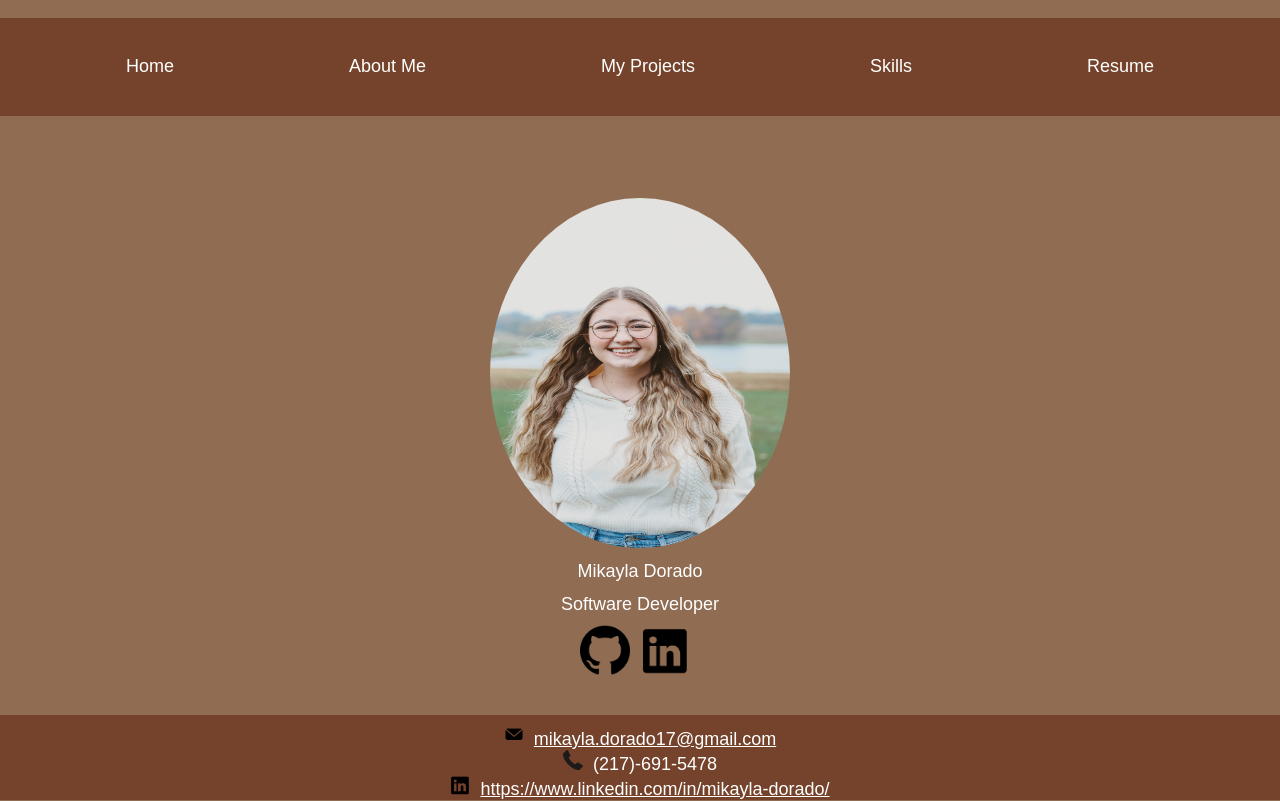
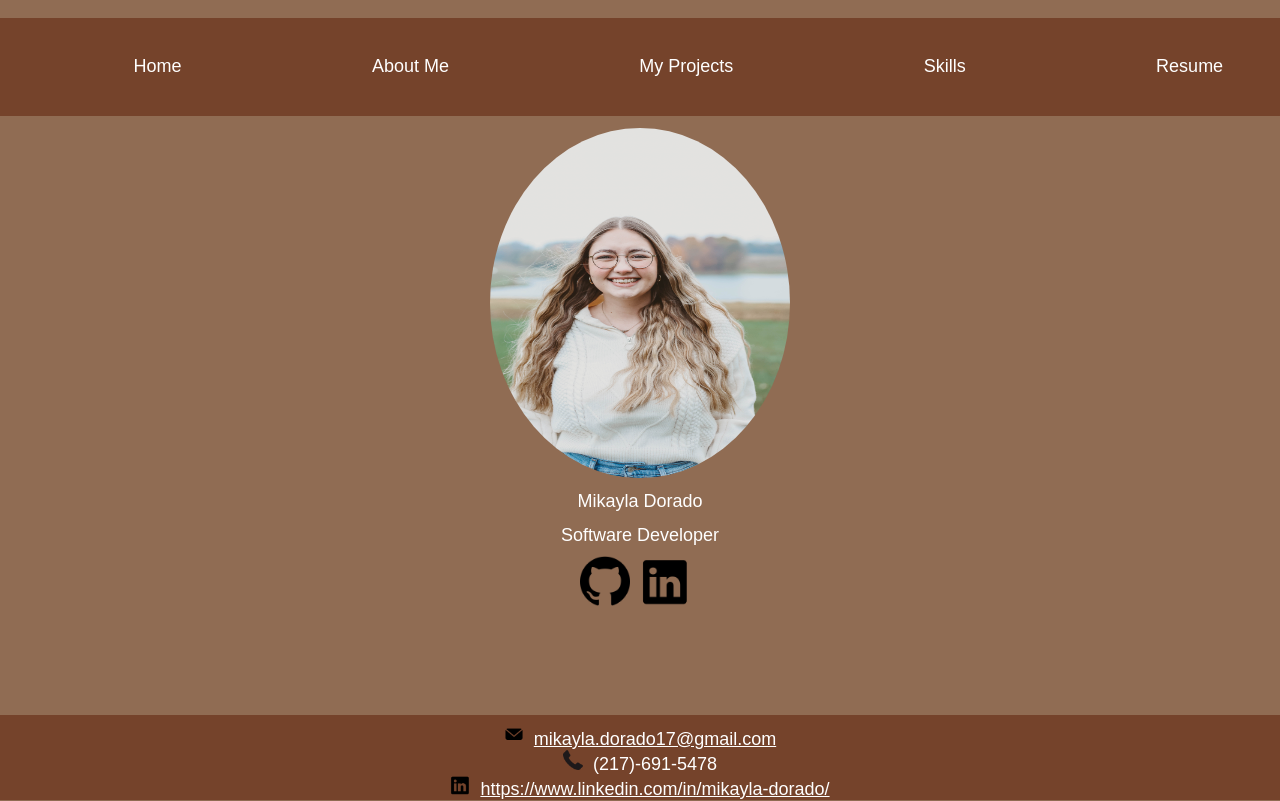
Before and after one commit to mikayla-dorado/portfolio-site, a React (Create React App) app: page / in a window 1280 px wide. Shown: the top 801 px of the page. Built offline with nearby package versions, Linux system fonts and the light colour scheme.

Commit message:
updated styling

```diff
--- a/src/Components/Footer/Footer.js
+++ b/src/Components/Footer/Footer.js
@@ -8,7 +8,7 @@ export const Footer = () => {
         <footer>
             <div className="footer-content">
                 <div>
-                <a href="https://mail.google.com" className="link" target="_blank" rel="noreferrer" title="Email me!">
+                <a href="mailto:mikayla.dorado17@gmail.com" className="link" target="_blank" rel="noreferrer" title="Email me!">
                     <img src={EmailIcon} className="email" title="email" />
                     mikayla.dorado17@gmail.com
                     </a>
--- a/src/Components/Home/Home.css
+++ b/src/Components/Home/Home.css
@@ -12,7 +12,7 @@
   width: 300px;
   height: 350px;
   border-radius: 50%;
-  margin-top: 5%;
+  margin-top: 10%;
 }
 
 .name,
@@ -76,13 +76,13 @@ body {
   width: 600px;
   height: 700px;
   margin-bottom: 20%;
-  margin-top: 10%;
+  margin-top: 6%;
 }
 
 .tastebuds-video {
   width: 800px;
   height: 500px;
-  margin-top: 10%;
+  margin-top: 6%;
 }
 
 .github {
--- a/src/Components/Nav/NavBar.css
+++ b/src/Components/Nav/NavBar.css
@@ -4,6 +4,8 @@
     display: flex;
     justify-content: space-around;
     background-color: rgb(117, 67, 43);
+    position: fixed;
+    width: 100%;
 }
 
 .nav-link {
```
Also changed, not shown: src/Components/Home/Home.js (+29 -3 lines), src/Components/Footer/Footer.css (line endings or trailing spaces).
